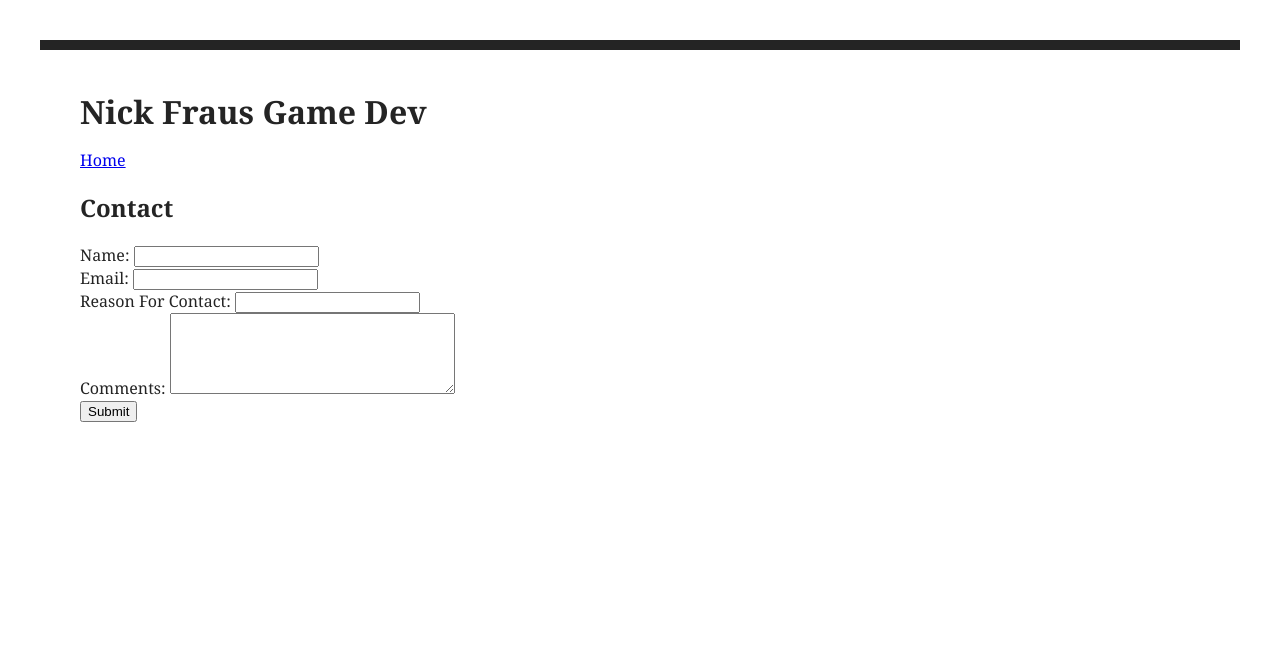
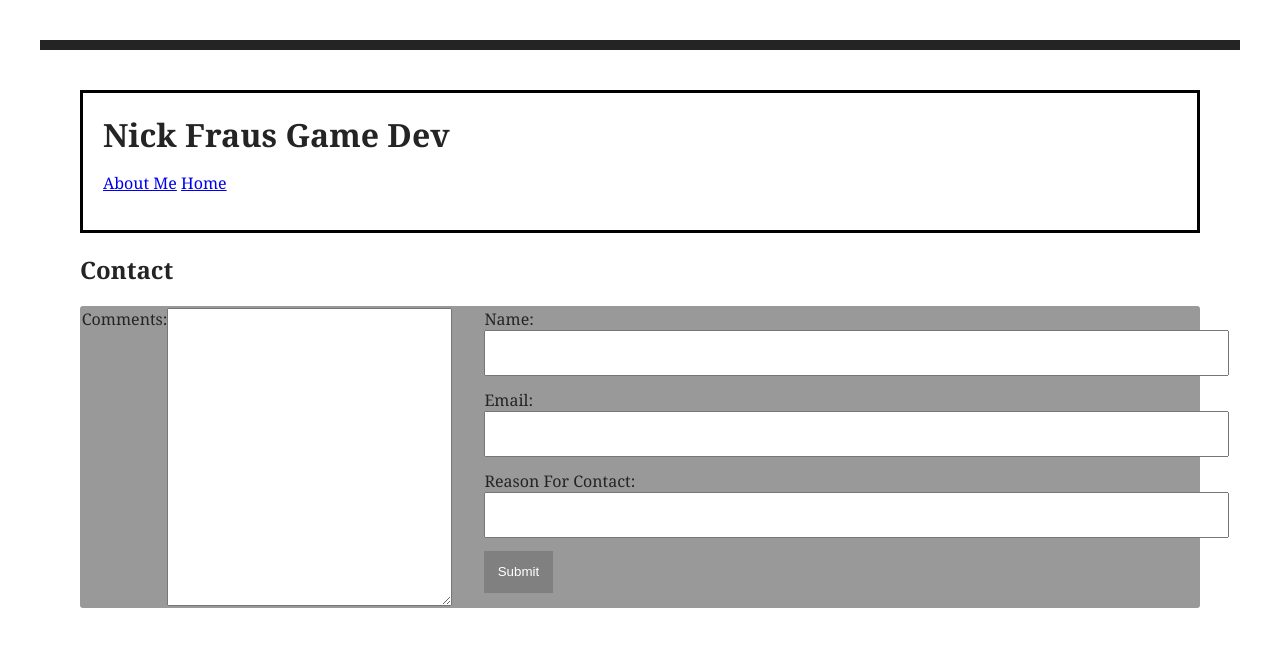
Before and after one commit to nfraus/mi349_blog, a plain HTML site: page contact.html in a window 1280 px wide. Drawn offline with Linux system fonts and the light colour scheme.

Commit message:
Week 9 changes

```diff
--- a/contact.html
+++ b/contact.html
@@ -9,39 +9,36 @@
     <title>Nick Fraus Game Dev Blog</title>
 </head>
 <body>
-    <h1 id="site-title" class="site_title">Nick Fraus Game Dev</h1>
-    <p><a href="index.html">Home</a></p>
+    <div class="navbar">
+        <h1 id="site-title" class="site_title">Nick Fraus Game Dev</h1>
+        <p><a href="about.html">About Me</a>  <a href="index.html">Home</a>
+        </div>
     <h2 id="about_header" class="section-heading">Contact</h2>
 
     <section>
-        <form>
-        <div>
-            <label for="name">Name:</label>
-            <input type ="text" name="name" id="name"required></input>
-        </div>
-        <div>
-            <label for="name">Email:</label>
-            <input type ="text" name="name" id="name"required></input>
-        </div>
-        <div>
-            <label for="name">Reason For Contact:</label>
-            <input list="browsers">
-        </div>
-        <div>
-            <datalist id ="browsers">
-                    <option value ="Saying Hello"></option>
-                    <option value ="Contracting"></option>
-                    <option value ="Interview"></option>
-            </datalist>
-        </div>
-        <div>
+        <form class="contactform">
+        <div class="form-comment">
             <label for="comment">Comments:</label>
             <textarea id="comment" name="comment" rows="5" cols="33">
 
             </textarea>
 
         </div>
-        <button>Submit</button>
+        <div class="form-contact">
+            <label for="name">Name:</label>
+            <input type ="text" name="name" id="name" required>
+            <label for="email">Email:</label>
+            <input type ="text" name="email" id="email" required>
+
+            <label>Reason For Contact:</label>
+            <input list="browsers">
+            <datalist id ="browsers">
+                    <option value ="Saying Hello"></option>
+                    <option value ="Contracting"></option>
+                    <option value ="Interview"></option>
+            </datalist>
+            <button>Submit</button>
+        </div>
         </form>
     </section>
 </body>
--- a/style.css
+++ b/style.css
@@ -6,6 +6,24 @@ body{
     color: #242424;
     border-top: 10px solid #242424;
 
+}
+
+section{
+    display: flex;
+}
+
+article{
+    background: #999;
+    padding: 20px;
+    margin: 20px;
+}
+
+article:nth-of-type(1){
+flex: 1;
+}
+
+article:nth-of-type(2){
+    flex: 1;
 }
 
 h1{
@@ -30,3 +48,44 @@ border-top: 1px dotted #ccc;
     border-bottom: 1px dotted #ccc;
 
 }
+
+.navbar{
+    border: 3px solid black;
+    padding: 20px;
+    background-color: #fff;
+    position: -webkit-sticky;
+    position: sticky;
+    top: 0;
+}
+
+.contactform{
+    display:flex;
+    background-color: #999;
+    border-radius: 3px;
+    padding: 1.8px;
+}
+
+.form-comment{
+    margin-right: 2em;
+    display: flex;
+}
+.form-comment > textarea{
+    flex:2;
+    min-width: 20em;
+}
+.form-contact{
+    flex:1;
+}
+.form-contact input{
+    width: 100%
+}
+.form-contact input,
+.form-contact button{
+    padding: 1em;
+    margin-bottom: 1em;
+}
+.form-contact button{
+    background:gray;
+    color: white;
+    border: 0;
+}
```
Also changed, not shown: about.html (+4 -2 lines), index.html (+5 -8 lines).
